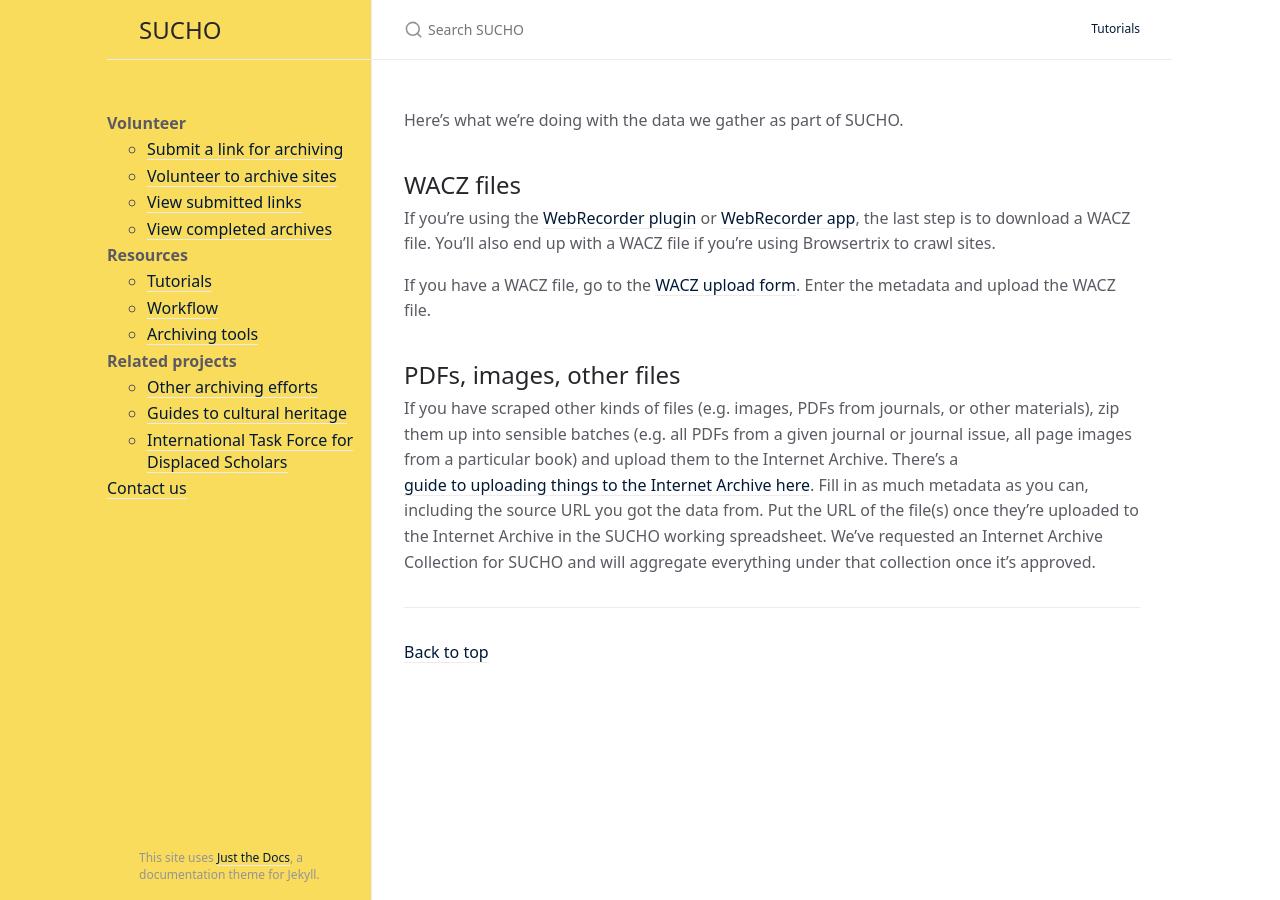
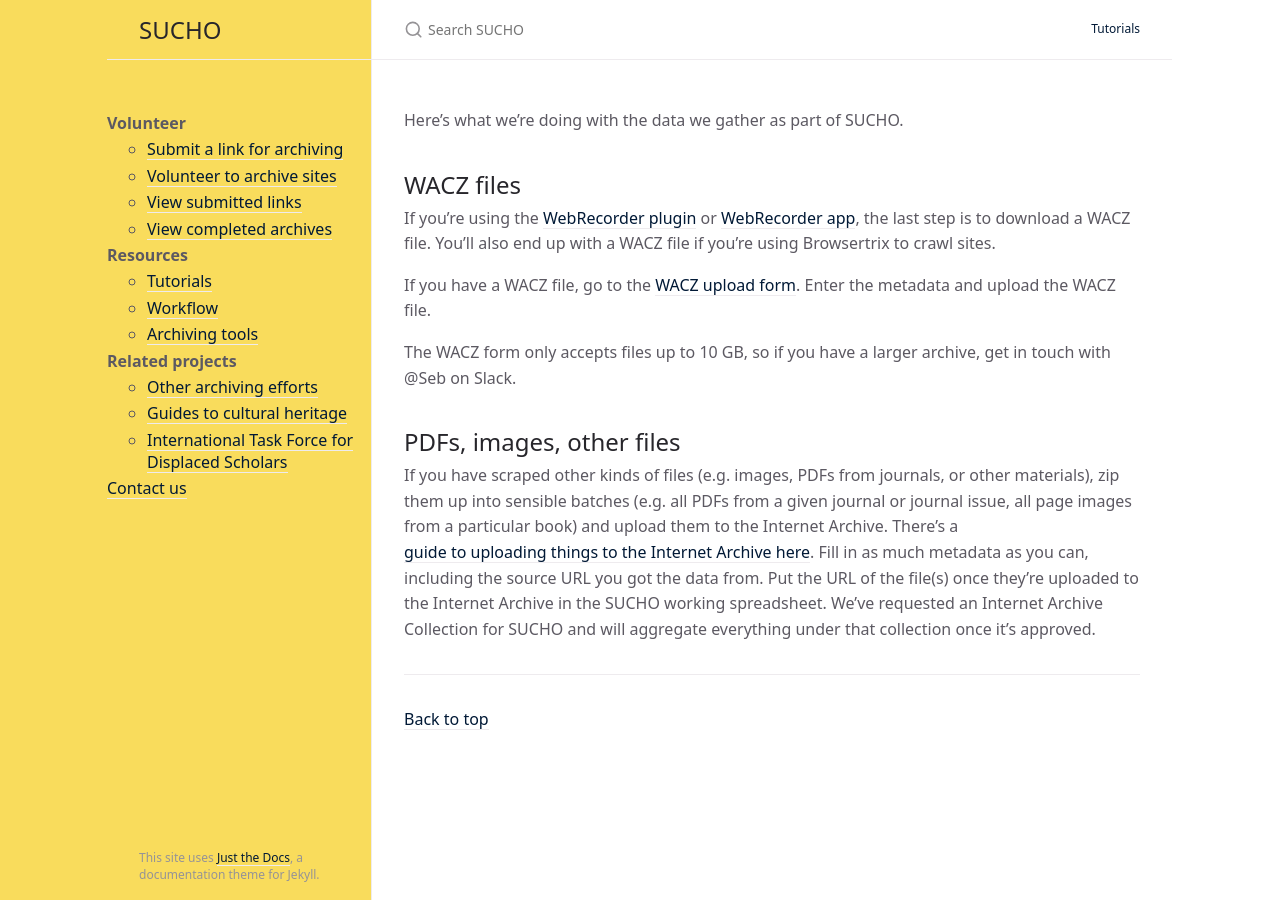
Before and after one commit to sucho-archiving/sucho-archiving.github.io, a Jekyll site: the page built from data-upload.md, in a window 1280 px wide. Built offline with Jekyll 4.4.1, drawn with Linux system fonts in a browser that asks for light colours.

Commit message:
Update data-upload.md

```diff
--- a/data-upload.md
+++ b/data-upload.md
@@ -11,5 +11,7 @@
 
 If you have a WACZ file, go to the [WACZ upload form](https://forms.gle/N18MxWgoHtPB2xpz8). Enter the metadata and upload the WACZ file.
 
+The WACZ form only accepts files up to 10 GB, so if you have a larger archive, get in touch with @Seb on Slack.
+
 ## PDFs, images, other files
 If you have scraped other kinds of files (e.g. images, PDFs from journals, or other materials), zip them up into sensible batches (e.g. all PDFs from a given journal or journal issue, all page images from a particular book) and upload them to the Internet Archive. There's a [guide to uploading things to the Internet Archive here](https://help.archive.org/hc/en-us/articles/360002360111-Uploading-A-Basic-Guide). Fill in as much metadata as you can, including the source URL you got the data from. Put the URL of the file(s) once they're uploaded to the Internet Archive in the SUCHO working spreadsheet. We've requested an Internet Archive Collection for SUCHO and will aggregate everything under that collection once it's approved.
```
